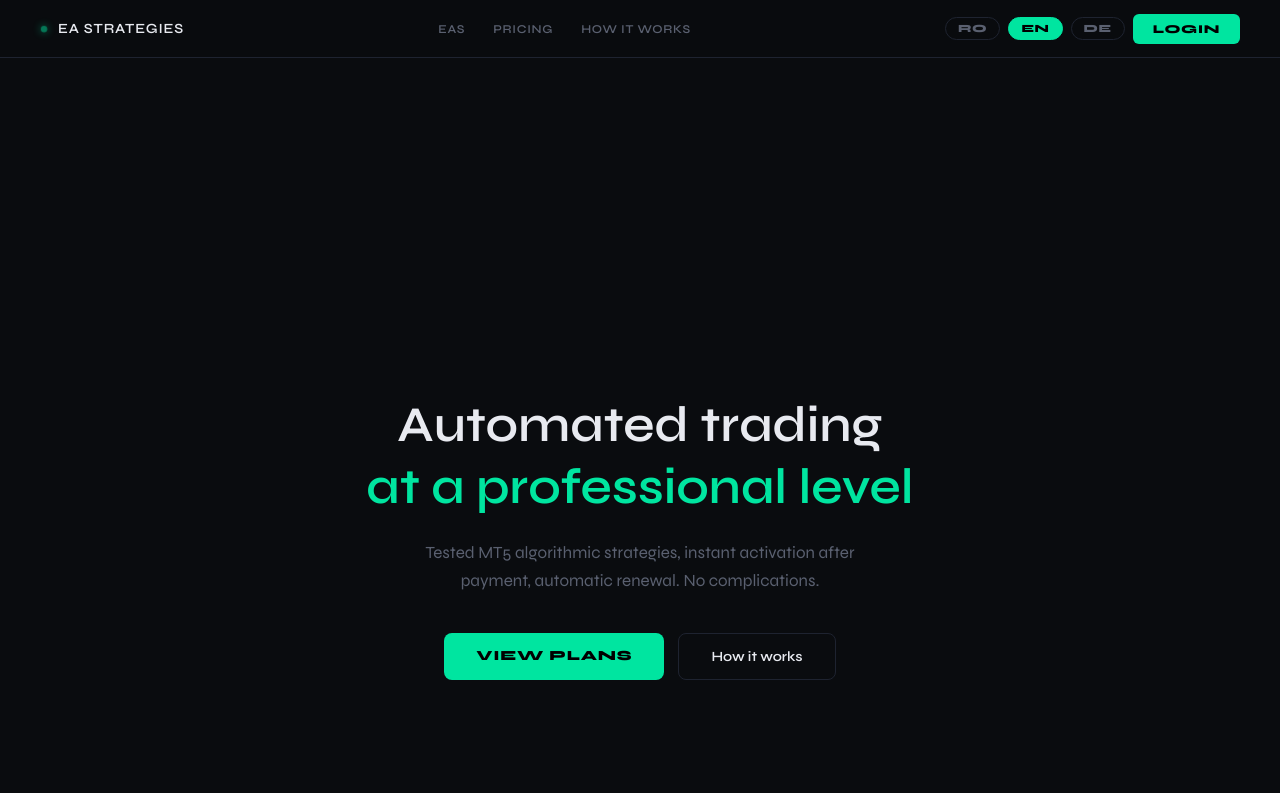
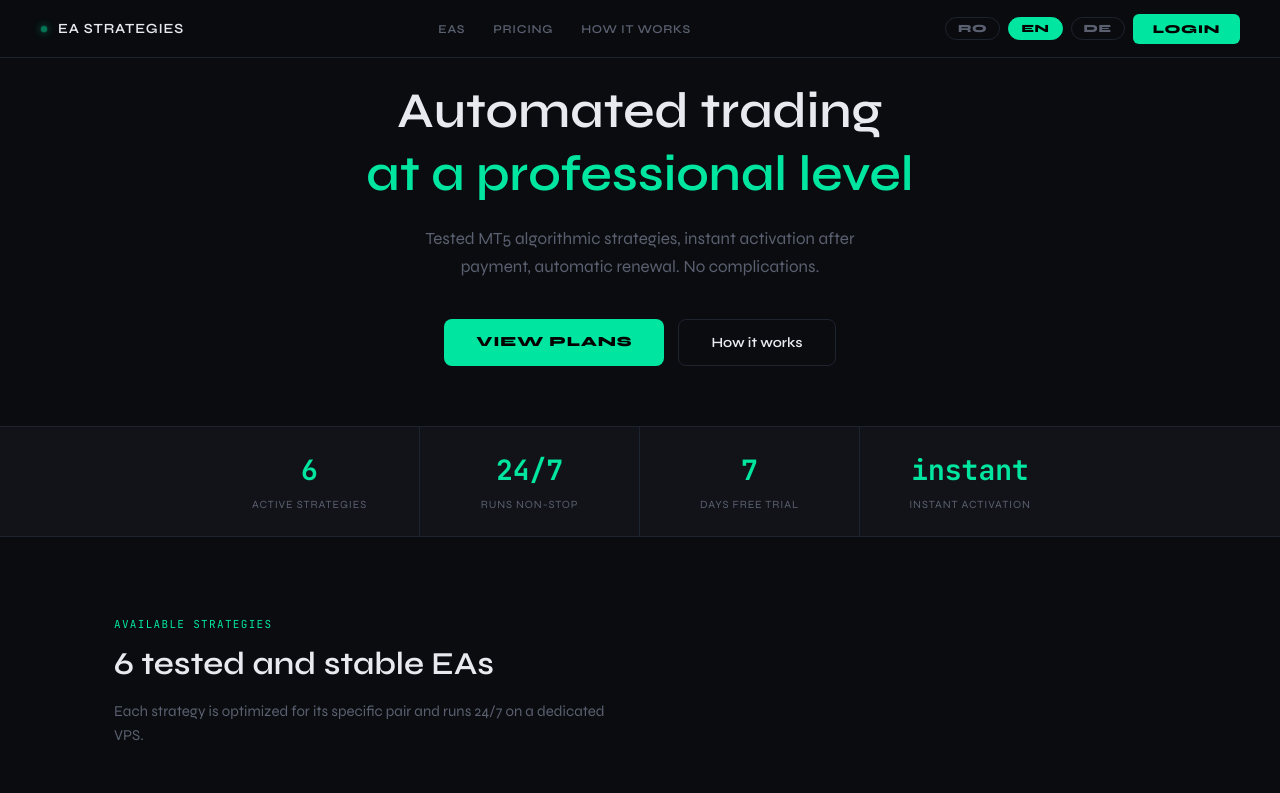
Before and after one commit to roberttarkanyi1988-alt/ea-license-server, a website: page landing.html in a window 1280 px wide. Shown: the top 793 px of the page. Drawn offline with Linux system fonts and the light colour scheme.

Commit message:
Add files via upload

```diff
--- a/landing.html
+++ b/landing.html
@@ -39,9 +39,9 @@ nav{
 
 /* HERO */
 .hero{
-  min-height:100vh;display:flex;flex-direction:column;
-  align-items:center;justify-content:flex-end;
-  text-align:center;padding:56px 24px 120px;
+  display:flex;flex-direction:column;
+  align-items:center;justify-content:center;
+  text-align:center;padding:80px 24px 60px;
 }
 .hero-title{
   font-size:clamp(30px,4vw,50px);
```
